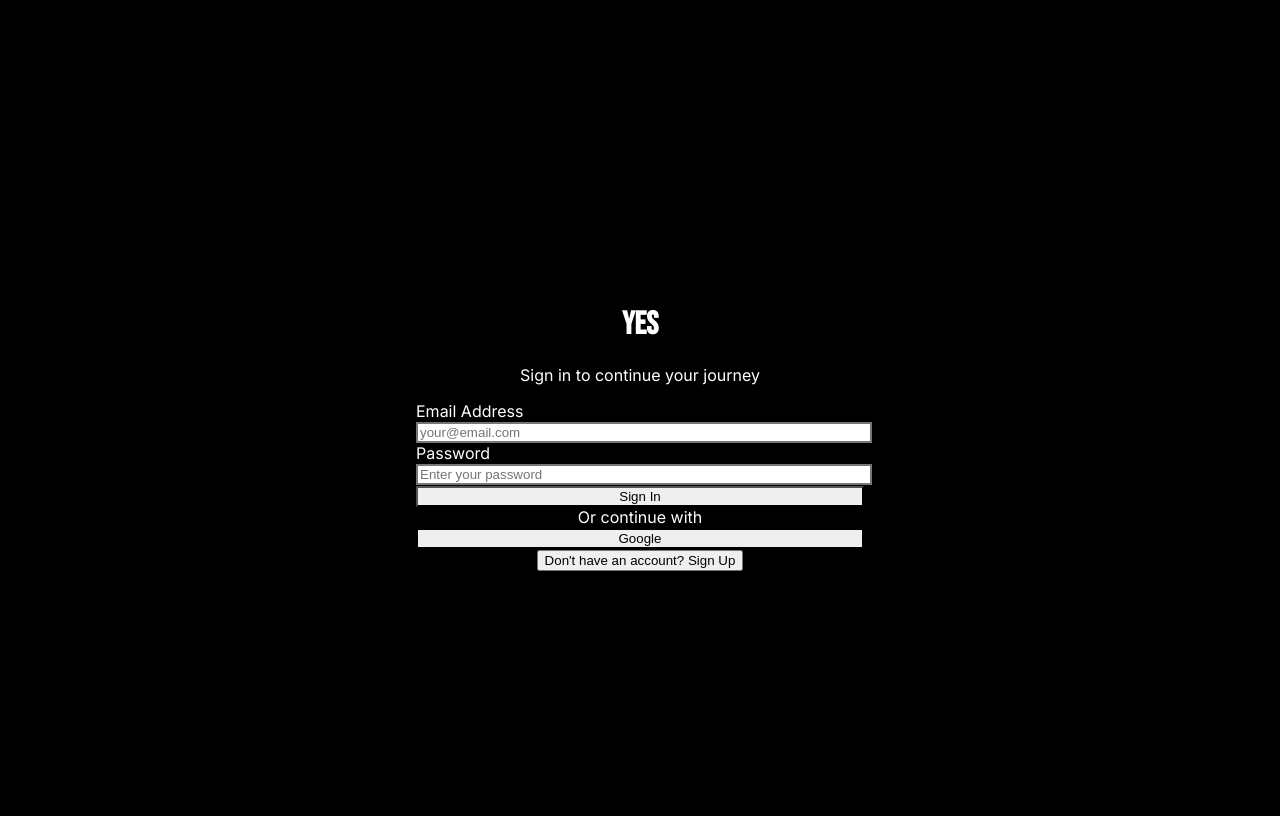
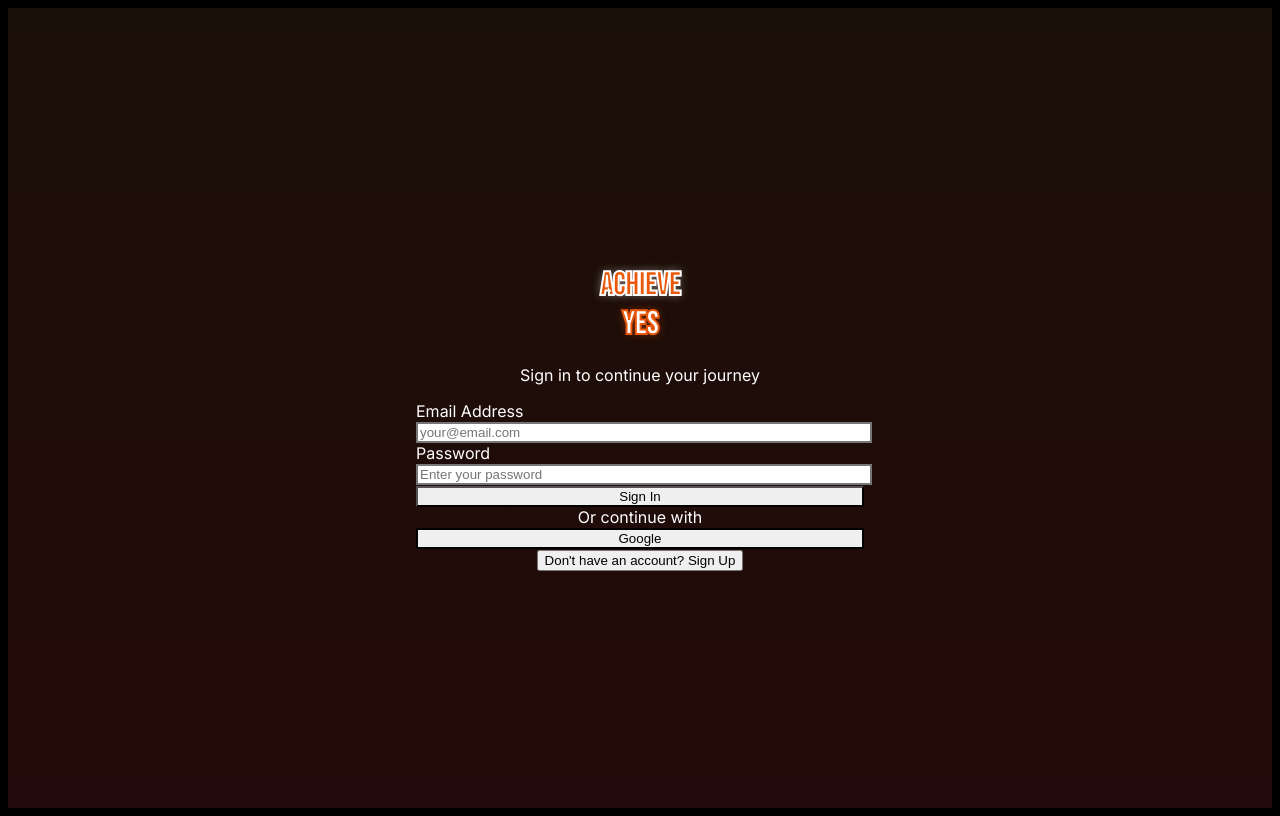
Before and after one commit to ujvasisht-hub/achieveyes-app, a Next.js app: page /auth/signin in a window 1280 px wide. Built offline with nearby package versions, Linux system fonts and the light colour scheme.

Commit message:
Fix: Faded orange background, ACHIEVE with white border, YES with orange border, better vertical spacing

```diff
--- a/app/auth/signin/page.tsx
+++ b/app/auth/signin/page.tsx
@@ -59,18 +59,40 @@
   };
 
   return (
-    <div className="min-h-screen bg-black flex items-center justify-center" style={{ paddingLeft: '8rem', paddingRight: '8rem' }}>
-      {/* Centered Card with Large Margins - FORCE WHITE CARD */}
+    <div className="min-h-screen flex items-center justify-center" style={{
+      background: 'linear-gradient(to bottom, rgba(251, 146, 60, 0.1), rgba(239, 68, 68, 0.15))',
+      paddingLeft: '8rem',
+      paddingRight: '8rem'
+    }}>
+      {/* Centered Card with Large Margins */}
       <div className="bg-white rounded-2xl shadow-2xl" style={{ width: '100%', maxWidth: '28rem', padding: '3rem' }}>
-        {/* Logo/Title with Orange/Red Branding */}
-        <div className="text-center mb-10">
-          <h1 className="text-5xl md:text-6xl font-bebas tracking-tight mb-3">
-            <span className="bg-gradient-to-r from-red-500 via-orange-500 to-red-600 bg-clip-text text-transparent block">
+        {/* Logo/Title with Orange Branding */}
+        <div className="text-center mb-12">
+          <h1 className="text-5xl md:text-6xl font-bebas tracking-tight mb-4">
+            <span
+              className="block"
+              style={{
+                color: '#ea580c',
+                WebkitTextStroke: '2px white',
+                textStroke: '2px white',
+                textShadow: '0 0 10px rgba(255, 255, 255, 0.5)'
+              }}
+            >
               ACHIEVE
             </span>
-            <span className="text-gray-900 block">YES</span>
+            <span
+              className="block"
+              style={{
+                color: 'white',
+                WebkitTextStroke: '2px #ea580c',
+                textStroke: '2px #ea580c',
+                textShadow: '0 0 10px rgba(234, 88, 12, 0.5)'
+              }}
+            >
+              YES
+            </span>
           </h1>
-          <p className="text-gray-600 mt-4 text-sm font-medium">
+          <p className="text-gray-700 mt-6 text-sm font-medium">
             {isSignUp
               ? "Create your account to start achieving"
               : "Sign in to continue your journey"}
@@ -83,17 +105,17 @@
           </div>
         )}
 
-        <form onSubmit={handleEmailSignIn} className="space-y-6">
+        <form onSubmit={handleEmailSignIn} className="space-y-8">
           {isSignUp && (
             <div>
-              <label className="block text-sm font-semibold text-gray-700 mb-2">
+              <label className="block text-sm font-semibold text-gray-700 mb-3">
                 Name
               </label>
               <input
                 type="text"
                 value={name}
                 onChange={(e) => setName(e.target.value)}
-                className="w-full px-4 py-3 bg-white border-2 border-gray-300 rounded-lg text-gray-900 placeholder-gray-400 focus:border-orange-500 focus:ring-2 focus:ring-orange-500/20 focus:outline-none transition-all"
+                className="w-full px-4 py-3.5 bg-white border-2 border-gray-300 rounded-lg text-gray-900 placeholder-gray-400 focus:border-orange-500 focus:ring-2 focus:ring-orange-500/20 focus:outline-none transition-all"
                 placeholder="Your full name"
                 required
               />
@@ -101,28 +123,28 @@
           )}
 
           <div>
-            <label className="block text-sm font-semibold text-gray-700 mb-2">
+            <label className="block text-sm font-semibold text-gray-700 mb-3">
               Email Address
             </label>
             <input
               type="email"
               value={email}
               onChange={(e) => setEmail(e.target.value)}
-              className="w-full px-4 py-3 bg-white border-2 border-gray-300 rounded-lg text-gray-900 placeholder-gray-400 focus:border-orange-500 focus:ring-2 focus:ring-orange-500/20 focus:outline-none transition-all"
+              className="w-full px-4 py-3.5 bg-white border-2 border-gray-300 rounded-lg text-gray-900 placeholder-gray-400 focus:border-orange-500 focus:ring-2 focus:ring-orange-500/20 focus:outline-none transition-all"
               placeholder="your@email.com"
               required
             />
           </div>
 
           <div>
-            <label className="block text-sm font-semibold text-gray-700 mb-2">
+            <label className="block text-sm font-semibold text-gray-700 mb-3">
               Password
             </label>
             <input
               type="password"
               value={password}
               onChange={(e) => setPassword(e.target.value)}
-              className="w-full px-4 py-3 bg-white border-2 border-gray-300 rounded-lg text-gray-900 placeholder-gray-400 focus:border-orange-500 focus:ring-2 focus:ring-orange-500/20 focus:outline-none transition-all"
+              className="w-full px-4 py-3.5 bg-white border-2 border-gray-300 rounded-lg text-gray-900 placeholder-gray-400 focus:border-orange-500 focus:ring-2 focus:ring-orange-500/20 focus:outline-none transition-all"
               placeholder="Enter your password"
               required
             />
@@ -131,7 +153,7 @@
           <button
             type="submit"
             disabled={isLoading}
-            className="w-full bg-gradient-to-r from-red-600 via-orange-500 to-red-600 text-white py-3.5 px-6 rounded-lg font-bold hover:from-red-700 hover:via-orange-600 hover:to-red-700 disabled:opacity-50 disabled:cursor-not-allowed transition-all shadow-lg hover:shadow-xl transform hover:scale-[1.02]"
+            className="w-full bg-gradient-to-r from-red-600 via-orange-500 to-red-600 text-white py-4 px-6 rounded-lg font-bold hover:from-red-700 hover:via-orange-600 hover:to-red-700 disabled:opacity-50 disabled:cursor-not-allowed transition-all shadow-lg hover:shadow-xl transform hover:scale-[1.02] mt-2"
           >
             {isLoading
               ? "Loading..."
@@ -141,7 +163,7 @@
           </button>
         </form>
 
-        <div className="mt-8">
+        <div className="mt-10">
           <div className="relative">
             <div className="absolute inset-0 flex items-center">
               <div className="w-full border-t border-gray-200"></div>
@@ -163,7 +185,7 @@
           </button>
         </div>
 
-        <div className="mt-8 text-center">
+        <div className="mt-10 text-center">
           <button
             type="button"
             onClick={() => {
```
